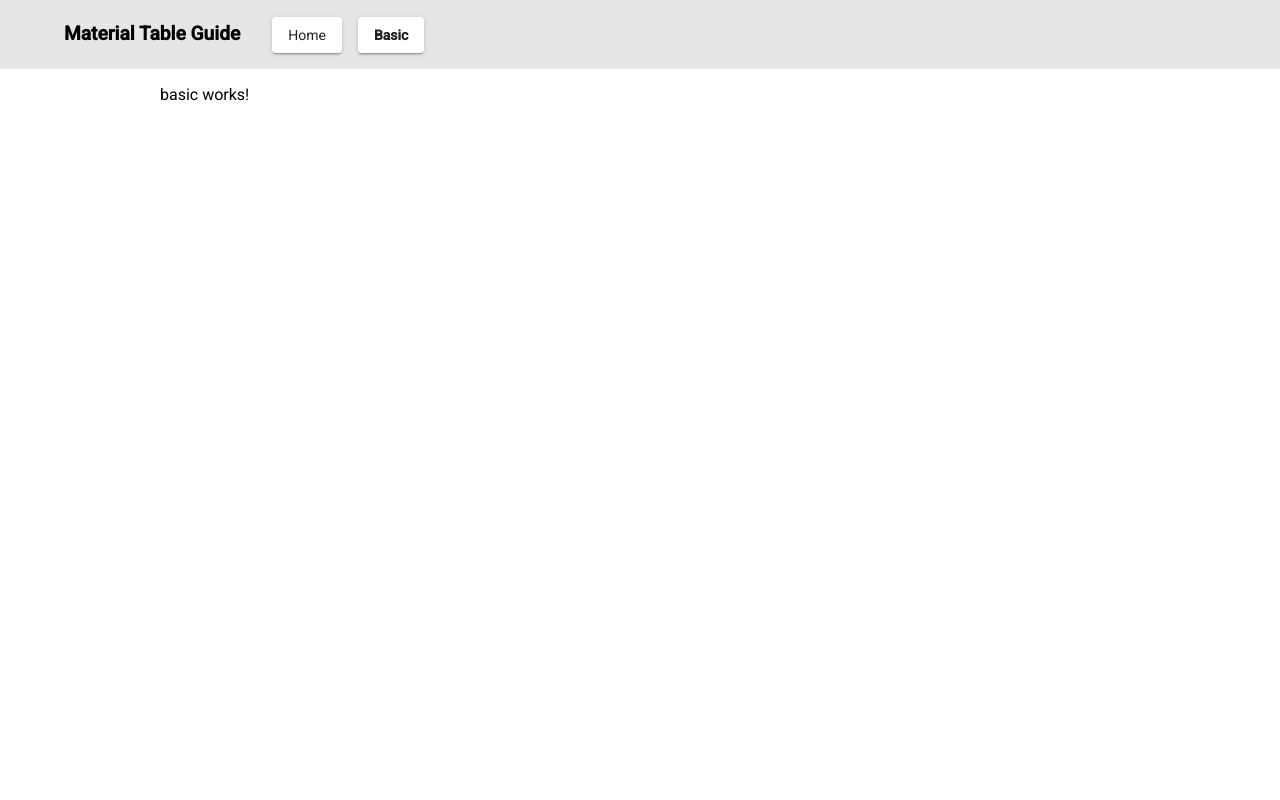
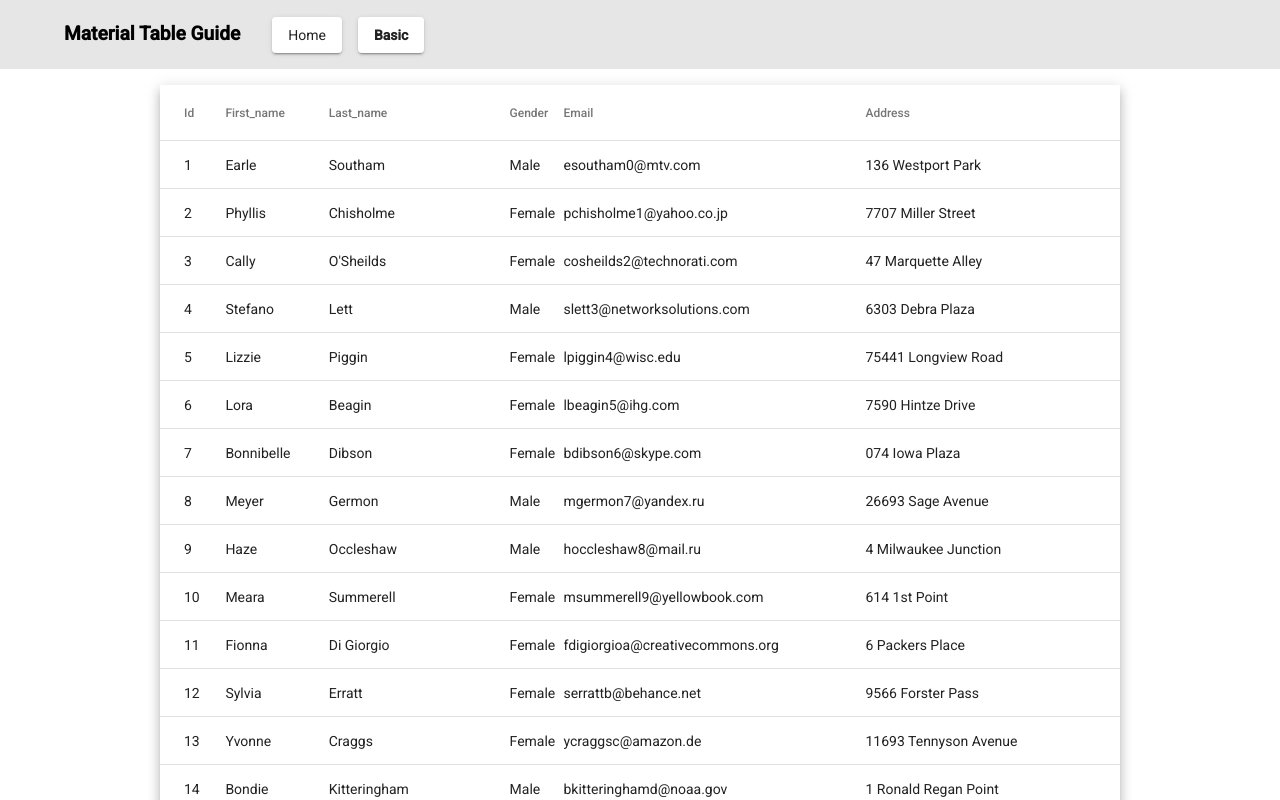
Before and after one commit to cherryApp/ast-mat-table, an Angular app: page /basic in a window 1280 px wide. Shown: the top 800 px of the page. Built offline with nearby package versions, Linux system fonts and the light colour scheme; data requests are answered from the project's data file.

Commit message:
Feat: basic table has been done.

```diff
--- a/src/app/app.module.ts
+++ b/src/app/app.module.ts
@@ -5,6 +5,7 @@ import { HttpClientModule } from '@angular/common/http';
 // Material modules.
 import { MatMenuModule } from '@angular/material/menu';
 import { MatButtonModule } from '@angular/material/button';
+import { MatTableModule } from '@angular/material/table';
 
 import { AppRoutingModule } from './app-routing.module';
 import { AppComponent } from './app.component';
@@ -27,6 +28,7 @@ import { BasicComponent } from './page/basic/basic.component';
     BrowserAnimationsModule,
     MatMenuModule,
     MatButtonModule,
+    MatTableModule,
   ],
   providers: [],
   bootstrap: [AppComponent]
--- a/src/app/page/basic/basic.component.html
+++ b/src/app/page/basic/basic.component.html
@@ -1 +1,14 @@
-<p>basic works!</p>
+<table mat-table [dataSource]="dataSource$ | async" class="mat-elevation-z8">
+
+  <!--- Note that these columns can be defined in any order.
+        The actual rendered columns are set as a property on the row definition" -->
+
+  <!-- Define columns. -->
+  <ng-container *ngFor="let col of displayedColumns" [matColumnDef]="col">
+    <th mat-header-cell *matHeaderCellDef> {{ col | titlecase }} </th>
+    <td mat-cell *matCellDef="let user"> {{user[col]}} </td>
+  </ng-container>
+
+  <tr mat-header-row *matHeaderRowDef="displayedColumns"></tr>
+  <tr mat-row *matRowDef="let row; columns: displayedColumns;"></tr>
+</table>
--- a/src/app/page/basic/basic.component.ts
+++ b/src/app/page/basic/basic.component.ts
@@ -10,6 +10,14 @@ import { User } from 'src/app/model/user';
 export class BasicComponent implements OnInit {
 
   dataSource$: User[] = (this.userService.get() as unknown as User[]);
+  displayedColumns: string[] = [
+    'id',
+    'first_name',
+    'last_name',
+    'gender',
+    'email',
+    'address'
+  ];
 
   constructor(
     private userService: UserService,
```
